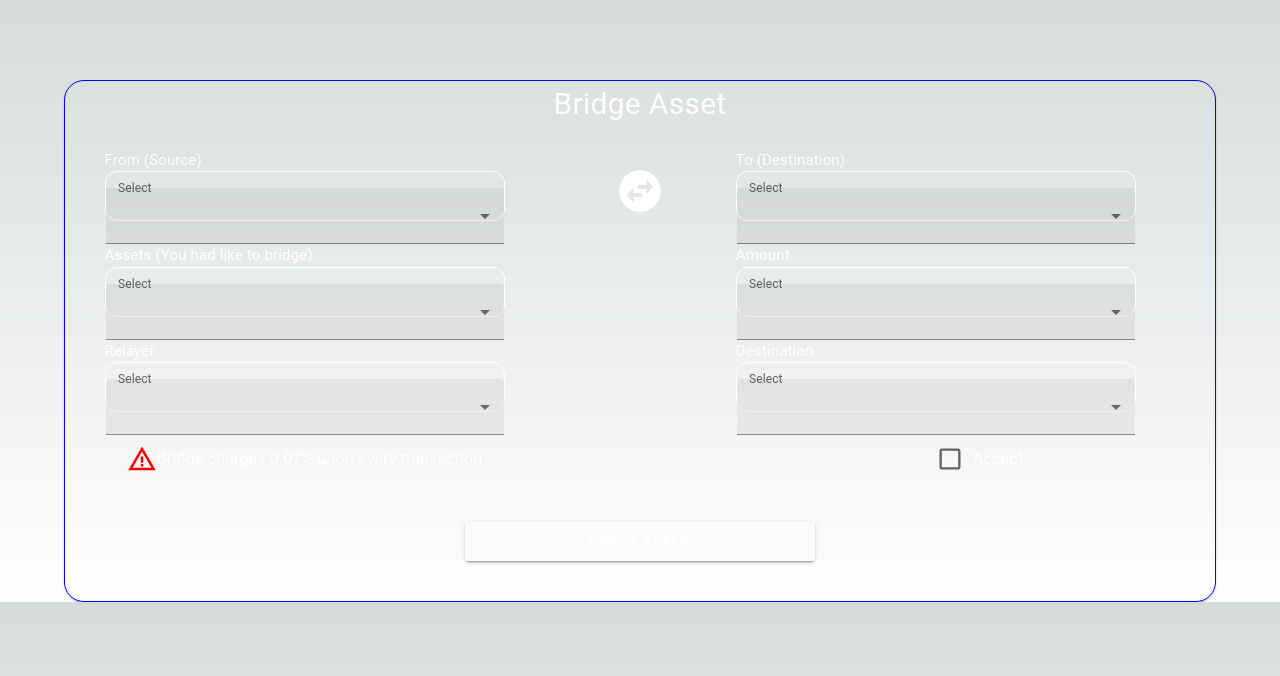
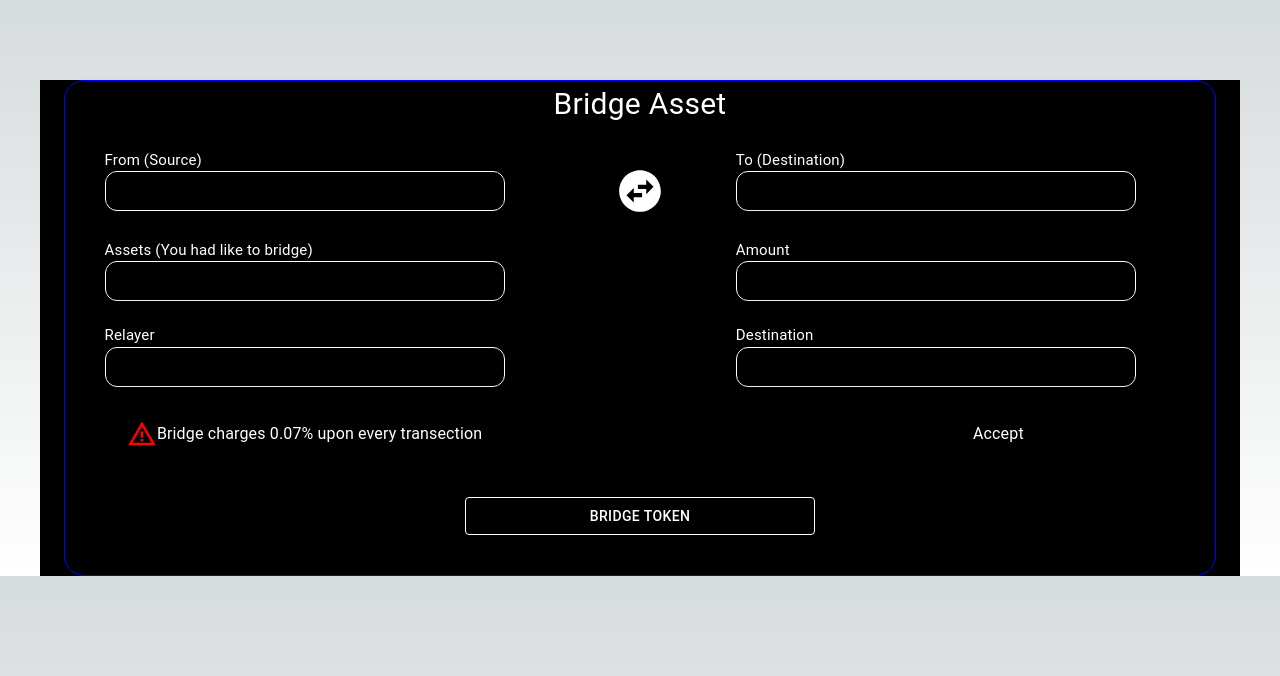
Before and after one commit to dharmendras/sorolana, a Next.js app in the folder soro_bridge_UI/: page /BridgeAsset/Bridge in a window 1280 px wide. Shown: the top 676 px of the page. Built offline with nearby package versions, Linux system fonts and the light colour scheme.

Commit message:
backgound fixed

```diff
--- a/soro_bridge_UI/src/component/Main.js
+++ b/soro_bridge_UI/src/component/Main.js
@@ -7,7 +7,6 @@ function Main() {
         <>
             <Box sx={{ pt: 10 }}>
                 <LandingPage />
-
             </Box>
 
         </>
--- a/soro_bridge_UI/src/component/Navbar.js
+++ b/soro_bridge_UI/src/component/Navbar.js
@@ -36,7 +36,7 @@ function Navbar() {
   };
 
   return (
-    <AppBar sx={{ background: 'transparent' }}>
+    <AppBar sx={{ background: 'black' }}>
       <Container >
         <Toolbar disableGutters sx={{ borderBottom: '1', borderColor: 'white' }}>
           <Box
--- a/soro_bridge_UI/src/pages/BridgeAsset/Bridge.js
+++ b/soro_bridge_UI/src/pages/BridgeAsset/Bridge.js
@@ -29,7 +29,7 @@ const currencies = [
 function Bridge() {
     return (
         <>
-            <Container sx={{ background: 'transparent', mt: 10 }}>
+            <Container sx={{ background: 'black', mt: 10 }}>
 
                 <Card sx={{ border: 1, borderColor: 'blue', backgroundColor: 'transparent', borderRadius: 5 }}>
 
@@ -45,12 +45,25 @@ function Bridge() {
 
                                 <TextField
 
-                                    id="filled-select-currency"
-                                    select
-                                    label="Select"
-                                    defaultValue="EUR"
-                                    variant="filled"
-                                    sx={{ border: 1, borderColor: 'white', borderRadius: 3, width: 400, height: 50, paddingTop: 2 }}
+
+                                    sx={{
+                                        border: 1,
+                                        borderColor: 'white',
+                                        borderRadius: 3,
+                                        width: 400,
+                                        height: 40,
+                                        '&.MuiFormControl-root-MuiTextField-root': {
+                                            color: 'white'
+                                        },
+                                        '&.MuiInputBase-root-MuiOutlinedInput-root.Mui-disabled': {
+                                            '&.focused': {
+                                                border: 'none'
+                                            },
+
+                                        }
+
+
+                                    }}
                                 >
                                     {/* {currencies.map((option) => (
                                 <MenuItem key={option.value} value={option.value}>
@@ -76,7 +89,24 @@ function Bridge() {
                                     label="Select"
                                     defaultValue="EUR"
                                     variant="filled"
-                                    sx={{ border: 1, borderColor: 'white', borderRadius: 3, width: 400, height: 50, paddingTop: 2 }}
+                                    sx={{
+                                        border: 1,
+                                        borderColor: 'white',
+                                        borderRadius: 3,
+                                        width: 400,
+                                        height: 40,
+                                        '&.MuiFormControl-root-MuiTextField-root': {
+                                            color: 'white'
+                                        },
+                                        '&.MuiInputBase-root-MuiOutlinedInput-root.Mui-disabled': {
+                                            '&.focused': {
+                                                border: 'none'
+                                            },
+
+                                        }
+
+
+                                    }}
                                 >
                                     {/* {currencies.map((option) => (
                                 <MenuItem key={option.value} value={option.value}>
@@ -102,13 +132,26 @@ function Bridge() {
                                     label="Select"
                                     defaultValue="EUR"
                                     variant="filled"
-                                    sx={{ border: 1, borderColor: 'white', borderRadius: 3, width: 400, height: 50, paddingTop: 2 }}
+                                    sx={{
+                                        border: 1,
+                                        borderColor: 'white',
+                                        borderRadius: 3,
+                                        width: 400,
+                                        height: 40,
+                                        '&.MuiFormControl-root-MuiTextField-root': {
+                                            color: 'white'
+                                        },
+                                        '&.MuiInputBase-root-MuiOutlinedInput-root.Mui-disabled': {
+                                            '&.focused': {
+                                                border: 'none'
+                                            },
+
+                                        }
+
+
+                                    }}
                                 >
-                                    {/* {currencies.map((option) => (
-                                <MenuItem key={option.value} value={option.value}>
-                                {option.label}
-                                    </MenuItem>
-                                      ))} */}
+
                                 </TextField>
                             </Box>
                         </Grid>
@@ -126,7 +169,24 @@ function Bridge() {
                                     label="Select"
                                     defaultValue="EUR"
                                     variant="filled"
-                                    sx={{ border: 1, borderColor: 'white', borderRadius: 3, width: 400, height: 50, paddingTop: 2 }}
+                                    sx={{
+                                        border: 1,
+                                        borderColor: 'white',
+                                        borderRadius: 3,
+                                        width: 400,
+                                        height: 40,
+                                        '&.MuiFormControl-root-MuiTextField-root': {
+                                            color: 'white'
+                                        },
+                                        '&.MuiInputBase-root-MuiOutlinedInput-root.Mui-disabled': {
+                                            '&.focused': {
+                                                border: 'none'
+                                            },
+
+                                        }
+
+
+                                    }}
                                 >
                                     {/* {currencies.map((option) => (
                                 <MenuItem key={option.value} value={option.value}>
@@ -154,7 +214,24 @@ function Bridge() {
                                     label="Select"
                                     defaultValue="EUR"
                                     variant="filled"
-                                    sx={{ border: 1, borderColor: 'white', borderRadius: 3, width: 400, height: 50, paddingTop: 2 }}
+                                    sx={{
+                                        border: 1,
+                                        borderColor: 'white',
+                                        borderRadius: 3,
+                                        width: 400,
+                                        height: 40,
+                                        '&.MuiFormControl-root-MuiTextField-root': {
+                                            color: 'white'
+                                        },
+                                        '&.MuiInputBase-root-MuiOutlinedInput-root.Mui-disabled': {
+                                            '&.focused': {
+                                                border: 'none'
+                                            },
+
+                                        }
+
+
+                                    }}
                                 >
                                     {/* {currencies.map((option) => (
                                 <MenuItem key={option.value} value={option.value}>
@@ -178,7 +255,24 @@ function Bridge() {
                                     label="Select"
                                     defaultValue="EUR"
                                     variant="filled"
-                                    sx={{ border: 1, borderColor: 'white', borderRadius: 3, width: 400, height: 50, paddingTop: 2 }}
+                                    sx={{
+                                        border: 1,
+                                        borderColor: 'white',
+                                        borderRadius: 3,
+                                        width: 400,
+                                        height: 40,
+                                        '&.MuiFormControl-root-MuiTextField-root': {
+                                            color: 'white'
+                                        },
+                                        '&.MuiInputBase-root-MuiOutlinedInput-root.Mui-disabled': {
+                                            '&.focused': {
+                                                border: 'none'
+                                            },
+
+                                        }
+
+
+                                    }}
                                 >
                                     {/* {currencies.map((option) => (
                                 <MenuItem key={option.value} value={option.value}>
```
